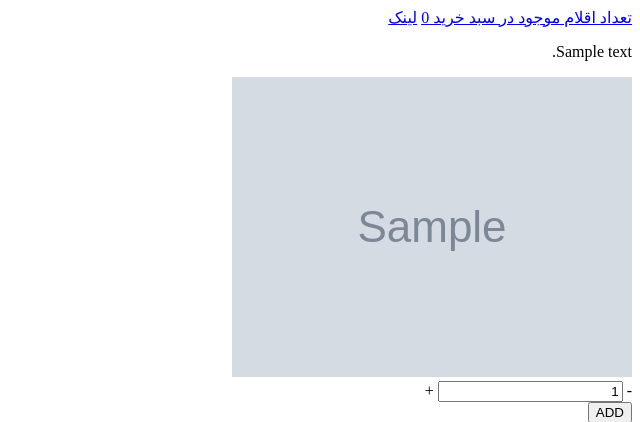
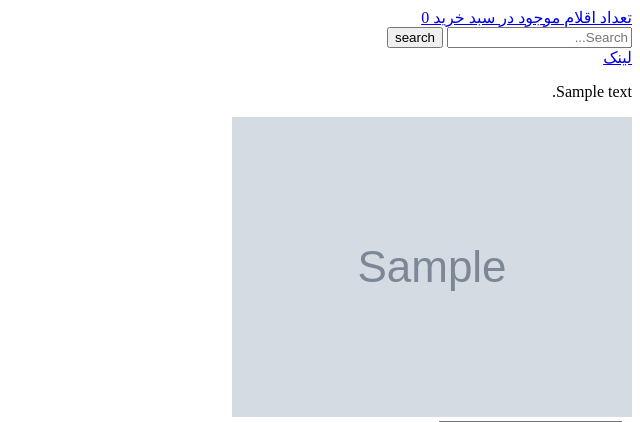
Before and after one commit to hosein-1/django_bookshop, a Django app: page / in a window 1280 px wide. Shown: the top 422 px of the page, without its empty margins (640-1280 px from the left). Run offline with Django 4.2, Linux system fonts and the light colour scheme; tables that the repository leaves empty hold one stand-in row (values such as "Sample post"); grey boxes marked "Sample" are stand-in pictures.

Commit message:
implement search functionality

```diff
--- a/books/templates/books/book_list.html
+++ b/books/templates/books/book_list.html
@@ -5,16 +5,16 @@ Books
 {% endblock page_title %}
 
 {% block content %}
+    <form action="{% url 'books:search' %}" method="GET">
+        <input name="q" type="text" placeholder="Search...">
+        <button>search</button>
+    </form>
     {% for book in books %}
         <a href="{{ book.get_absolute_url }}">لینک</a>
         <p>{{ book.description }}</p>
         <img src="{{ book.cover.url }}" alt="picture">
 
-    {% if user.is_authenticated %}
-        <img src="{{ user.avatar.url }}">
-        {{ user.bio }}
-        <a href=""></a>
-    {% endif %}
+
     <form action="{% url 'cart:cart_add' book.id %}" method="POST">
         {% csrf_token %}
              <div class="counter">
@@ -25,6 +25,11 @@ Books
         <button type="submit" class="btn btn-small btn-bg-red btn-color-white btn-hover-2">ADD</button>
     </form>
         {% endfor %}
+       {% if user.is_authenticated %}
+        <img src="{{ user.avatar.url }}">
+        {{ user.bio }}
+        <a href=""></a>
+    {% endif %}
     <script type="text/javascript">
       function increaseCount(a, b) {
         var input = b.previousElementSibling;
--- a/books/urls.py
+++ b/books/urls.py
@@ -7,5 +7,6 @@ app_name = 'books'
 urlpatterns = [
     path('', views.BookListView.as_view(), name='book_list'),
     re_path(r'book/(?P<pk>[0-9]+)/(?P<slug>[-\w]+)/$', views.book_detail_view, name='book_detail'),
+    path('search/', views.SearchResultView.as_view(), name='search'),
 
 ]
--- a/books/views.py
+++ b/books/views.py
@@ -1,5 +1,6 @@
 from django.views import generic
 from django.shortcuts import get_object_or_404, render
+from django.db.models import Q
 
 from .models import Book, Comment
 from .forms import CommentForm
@@ -29,3 +30,15 @@ def book_detail_view(request, pk, slug):
     else:
         form = CommentForm()
         return render(request, 'books/book_detail.html', {'form': form, 'book': book})
+
+
+class SearchResultView(generic.ListView):
+    model = Book
+    template_name = 'books/book_search_list.html'
+
+    def get_queryset(self):
+        query = self.request.GET.get('q')
+        object_list = Book.objects.filter(
+            Q(title__icontains=query) | Q(author__icontains=query) | Q(publisher__icontains=query)
+        )
+        return object_list
```
Also changed, not shown: books/templates/books/book_search_list.html (added, +10 -0 lines).
